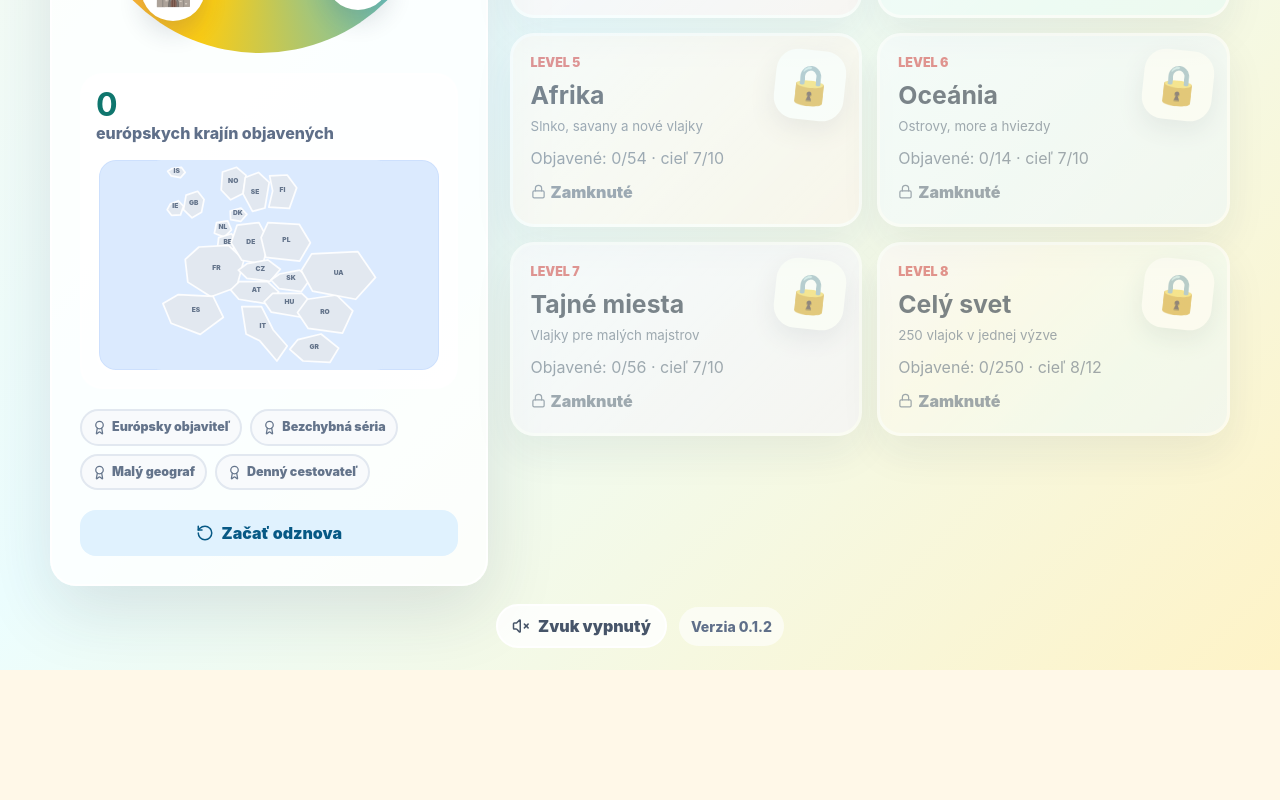
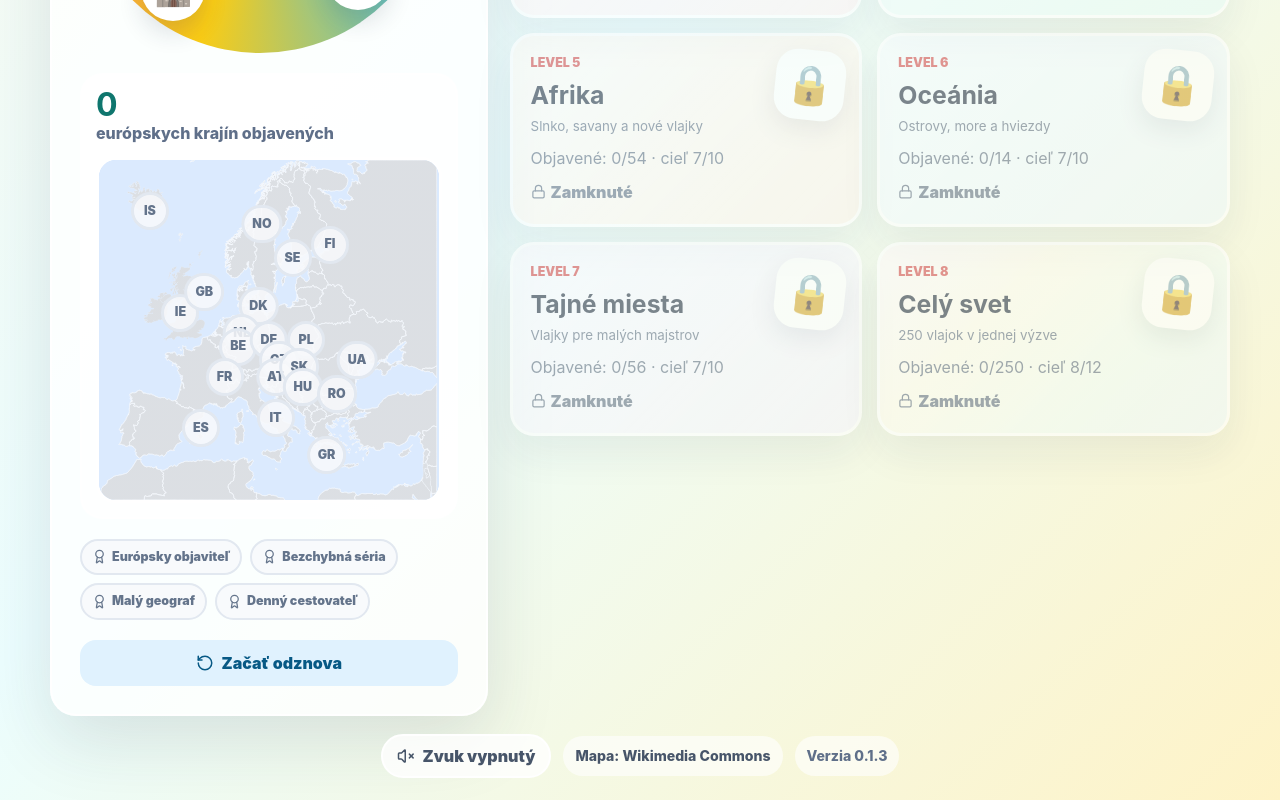
Before and after one commit to oaki/flags, a React (Vite) app: page / in a window 1280 px wide. Shown: the part 996-1796 px from the top of the page. Before the commit the page ends 1666 px from the top, so only its background shows below. Built offline with nearby package versions, Linux system fonts and the light colour scheme.

Commit message:
Use real Europe SVG map

```diff
--- a/package.json
+++ b/package.json
@@ -1,7 +1,7 @@
 {
   "name": "flag-world-kids",
   "private": true,
-  "version": "0.1.2",
+  "version": "0.1.3",
   "type": "module",
   "scripts": {
     "dev": "vite --host 0.0.0.0",
--- a/src/App.tsx
+++ b/src/App.tsx
@@ -25,7 +25,7 @@ import packageInfo from '../package.json';
 import { countries } from './data/countries';
 import { Level, levels, maxLevelId } from './data/levels';
 import { getCountryStory, getKidFact } from './data/countryFacts';
-import { createQuestions, Difficulty, europeMapShapes, GameMode, getFlagPalette, Question } from './game';
+import { createQuestions, Difficulty, europeMapPoints, GameMode, getFlagPalette, Question } from './game';
 import { AnswerRecord, useProgress } from './hooks/useProgress';
 
 type Screen = 'levels' | 'quiz' | 'result' | 'album' | 'parent';
@@ -119,16 +119,16 @@ const EuropeMap = ({ answerCode, answered = false, availableCodes, discoveredSet
   const availableSet = availableCodes ? new Set(availableCodes) : null;
 
   return (
-    <svg className={`europe-map-svg ${variant}`} role="img" viewBox="0 0 1080 980" aria-label="Mapa Európy s krajinami">
-      <rect className="europe-sea" x="0" y="0" width="1080" height="980" rx="36" />
-      {europeMapShapes.map((shape) => {
-        const country = countries.find((item) => item.code === shape.code);
-        const isAvailable = !availableSet || availableSet.has(shape.code);
-        const isCorrect = answered && shape.code === answerCode;
-        const isWrong = answered && selectedCode === shape.code && selectedCode !== answerCode;
-        const isFound = discoveredSet?.has(shape.code);
+    <div className={`europe-real-map ${variant}`} role="img" aria-label="Reálna mapa Európy s krajinami">
+      {europeMapPoints.map((point) => {
+        const country = countries.find((item) => item.code === point.code);
+        const isAvailable = !availableSet || availableSet.has(point.code);
+        const isCorrect = answered && point.code === answerCode;
+        const isWrong = answered && selectedCode === point.code && selectedCode !== answerCode;
+        const isFound = discoveredSet?.has(point.code);
+        const isInteractive = variant === 'quiz' && isAvailable && !answered;
         const className = [
-          'europe-country',
+          'real-map-marker',
           isAvailable ? 'available' : 'muted',
           isFound ? 'found' : '',
           isCorrect ? 'correct' : '',
@@ -138,30 +138,23 @@ const EuropeMap = ({ answerCode, answered = false, availableCodes, discoveredSet
           .join(' ');
 
         return (
-          <g
-            aria-label={country?.name || shape.code}
+          <button
+            aria-label={country?.name || point.code}
             className={className}
-            key={shape.code}
+            disabled={!isInteractive}
+            key={point.code}
             onClick={() => {
-              if (!answered && isAvailable) onPick?.(shape.code);
+              onPick?.(point.code);
             }}
-            onKeyDown={(event) => {
-              if (!answered && isAvailable && (event.key === 'Enter' || event.key === ' ')) {
-                event.preventDefault();
-                onPick?.(shape.code);
-              }
-            }}
-            role={variant === 'quiz' && isAvailable ? 'button' : 'img'}
-            tabIndex={variant === 'quiz' && isAvailable && !answered ? 0 : -1}
+            style={{ left: `${point.x}%`, top: `${point.y}%` }}
+            title={country?.name || point.code}
+            type="button"
           >
-            <path d={shape.d} />
-            <text x={shape.labelX} y={shape.labelY}>
-              {shape.code}
-            </text>
-          </g>
+            {point.code}
+          </button>
         );
       })}
-    </svg>
+    </div>
   );
 };
 
@@ -251,7 +244,7 @@ const App = () => {
   const mapChoiceCodes = useMemo(() => {
     if (!currentQuestion) return [];
     const optionCodes = new Set(currentQuestion.options.map((option) => option.code));
-    return europeMapShapes.filter((shape) => optionCodes.has(shape.code)).map((shape) => shape.code);
+    return europeMapPoints.filter((point) => optionCodes.has(point.code)).map((point) => point.code);
   }, [currentQuestion]);
   const paintChoices = useMemo(() => {
     if (!currentQuestion) return [];
@@ -1133,6 +1126,14 @@ const App = () => {
             </select>
           </label>
         )}
+        <a
+          className="map-credit"
+          href="https://commons.wikimedia.org/wiki/File:Europe-countries-outline-iso-coded-plain.svg"
+          rel="noreferrer"
+          target="_blank"
+        >
+          Mapa: Wikimedia Commons
+        </a>
         <span>Verzia {packageInfo.version}</span>
       </footer>
     </main>
--- a/src/game.ts
+++ b/src/game.ts
@@ -41,35 +41,29 @@ const similarFlagGroups = [
   ['GB', 'AU', 'NZ', 'FJ'],
 ];
 
-export const europeMapShapes = [
-  { code: 'IS', d: 'M88 40 L132 34 L150 58 L128 82 L84 74 L68 52 Z', labelX: 110, labelY: 60 },
-  { code: 'IE', d: 'M80 206 L118 190 L142 216 L128 256 L86 258 L66 232 Z', labelX: 104, labelY: 226 },
-  { code: 'GB', d: 'M154 164 L208 146 L238 184 L226 244 L182 270 L142 232 Z', labelX: 190, labelY: 210 },
-  { code: 'NO', d: 'M324 56 L390 34 L434 72 L420 156 L362 186 L318 140 Z', labelX: 374, labelY: 106 },
-  { code: 'SE', d: 'M430 82 L492 58 L542 104 L522 224 L464 240 L420 158 Z', labelX: 476, labelY: 158 },
-  { code: 'FI', d: 'M544 74 L626 70 L670 130 L636 226 L540 220 L558 144 Z', labelX: 604, labelY: 150 },
-  { code: 'DK', d: 'M360 238 L410 224 L438 254 L410 286 L362 278 Z', labelX: 396, labelY: 256 },
-  { code: 'NL', d: 'M296 292 L348 284 L366 326 L332 360 L286 342 Z', labelX: 326, labelY: 320 },
-  { code: 'BE', d: 'M306 362 L366 344 L396 386 L360 430 L300 414 Z', labelX: 348, labelY: 390 },
-  { code: 'FR', d: 'M214 406 L352 398 L424 466 L390 594 L270 638 L162 570 L150 464 Z', labelX: 296, labelY: 512 },
-  { code: 'ES', d: 'M118 628 L280 636 L328 734 L220 814 L84 762 L46 670 Z', labelX: 200, labelY: 708 },
-  { code: 'DE', d: 'M392 304 L494 292 L542 382 L512 486 L414 468 L364 386 Z', labelX: 456, labelY: 390 },
-  { code: 'PL', d: 'M536 292 L682 300 L734 386 L684 472 L526 454 L504 362 Z', labelX: 622, labelY: 384 },
-  { code: 'CZ', d: 'M438 484 L536 466 L594 510 L546 566 L438 552 L398 514 Z', labelX: 500, labelY: 518 },
-  { code: 'AT', d: 'M402 568 L534 568 L586 616 L536 672 L400 650 L362 606 Z', labelX: 482, labelY: 616 },
-  { code: 'SK', d: 'M590 532 L684 514 L732 558 L692 614 L588 600 L550 560 Z', labelX: 644, labelY: 562 },
-  { code: 'HU', d: 'M558 622 L694 622 L750 676 L692 734 L552 710 L518 662 Z', labelX: 636, labelY: 674 },
-  { code: 'IT', d: 'M414 684 L506 684 L560 792 L626 868 L578 938 L498 844 L434 812 Z', labelX: 512, labelY: 786 },
-  { code: 'RO', d: 'M720 650 L856 630 L932 704 L884 808 L724 786 L674 712 Z', labelX: 802, labelY: 718 },
-  { code: 'GR', d: 'M676 838 L784 812 L866 878 L826 944 L700 938 L638 884 Z', labelX: 752, labelY: 884 },
-  { code: 'UA', d: 'M740 438 L956 428 L1038 548 L946 650 L744 612 L692 516 Z', labelX: 866, labelY: 536 },
-] satisfies { code: string; d: string; labelX: number; labelY: number }[];
-
-export const europeMapPoints = europeMapShapes.map((shape) => ({
-  code: shape.code,
-  x: (shape.labelX / 1080) * 100,
-  y: (shape.labelY / 980) * 100,
-}));
+export const europeMapPoints = [
+  { code: 'IS', x: 15, y: 15 },
+  { code: 'IE', x: 24, y: 45 },
+  { code: 'GB', x: 31, y: 39 },
+  { code: 'NO', x: 48, y: 19 },
+  { code: 'SE', x: 57, y: 29 },
+  { code: 'FI', x: 68, y: 25 },
+  { code: 'DK', x: 47, y: 43 },
+  { code: 'NL', x: 42, y: 51 },
+  { code: 'BE', x: 41, y: 55 },
+  { code: 'FR', x: 37, y: 64 },
+  { code: 'ES', x: 30, y: 79 },
+  { code: 'DE', x: 50, y: 53 },
+  { code: 'PL', x: 61, y: 53 },
+  { code: 'CZ', x: 53, y: 59 },
+  { code: 'AT', x: 52, y: 64 },
+  { code: 'SK', x: 59, y: 61 },
+  { code: 'HU', x: 60, y: 67 },
+  { code: 'IT', x: 52, y: 76 },
+  { code: 'RO', x: 70, y: 69 },
+  { code: 'GR', x: 67, y: 87 },
+  { code: 'UA', x: 76, y: 59 },
+] satisfies { code: string; x: number; y: number }[];
 
 const flagPalettes: Record<string, FlagPalette> = {
   SK: { orientation: 'horizontal', colors: ['#ffffff', '#1d4ed8', '#dc2626'], labels: ['biela', 'modrá', 'červená'] },
--- a/src/styles.css
+++ b/src/styles.css
@@ -498,7 +498,7 @@ h1 {
 }
 
 .mini-europe-map {
-  aspect-ratio: 16 / 10;
+  aspect-ratio: 1;
   background: #dbeafe;
   border: 3px solid #ffffff;
   border-radius: 20px;
@@ -508,92 +508,83 @@ h1 {
   position: relative;
 }
 
-.europe-map-svg {
-  display: block;
+.europe-real-map {
+  background:
+    linear-gradient(rgba(219, 234, 254, 0.22), rgba(219, 234, 254, 0.22)),
+    url("/europe-countries-outline-iso-coded-plain.svg") center / contain no-repeat,
+    #dbeafe;
   height: 100%;
   min-height: inherit;
+  position: relative;
   width: 100%;
 }
 
-.europe-sea {
-  fill: #dbeafe;
-}
-
-.europe-country path {
-  fill: #bbf7d0;
-  stroke: rgba(255, 255, 255, 0.92);
-  stroke-linejoin: round;
-  stroke-width: 8;
+.real-map-marker {
+  align-items: center;
+  background: rgba(255, 255, 255, 0.94);
+  border: 3px solid #bfdbfe;
+  border-radius: 999px;
+  box-shadow: 0 10px 18px rgba(36, 48, 71, 0.16);
+  color: #1d4ed8;
+  cursor: default;
+  display: inline-flex;
+  font-size: 0.78rem;
+  font-weight: 950;
+  height: 38px;
+  justify-content: center;
+  min-width: 38px;
+  padding: 0 8px;
+  position: absolute;
+  transform: translate(-50%, -50%);
   transition:
-    fill 160ms ease,
-    stroke 160ms ease,
-    filter 160ms ease,
-    opacity 160ms ease;
-}
-
-.europe-country text {
-  fill: #1f3d5a;
-  font-size: 31px;
-  font-weight: 950;
-  pointer-events: none;
-  text-anchor: middle;
-}
-
-.europe-map-svg.overview .europe-country:not(.found) path {
-  fill: #e2e8f0;
-}
-
-.europe-map-svg.overview .europe-country:not(.found) text {
-  fill: #64748b;
-}
-
-.europe-country.found path {
-  fill: #86efac;
-  stroke: #22c55e;
-}
-
-.europe-country.found text {
-  fill: #166534;
-}
-
-.europe-map-svg.quiz .europe-country.available {
+    background-color 160ms ease,
+    border-color 160ms ease,
+    box-shadow 160ms ease,
+    opacity 160ms ease,
+    transform 160ms ease;
+}
+
+.real-map-marker:disabled {
+  -webkit-text-fill-color: currentColor;
+  opacity: 1;
+}
+
+.europe-real-map.quiz .real-map-marker.available:not(:disabled) {
   cursor: pointer;
 }
 
-.europe-map-svg.quiz .europe-country.available path {
-  fill: #ffffff;
-  filter: drop-shadow(0 10px 14px rgba(36, 48, 71, 0.14));
-  stroke: #bfdbfe;
-}
-
-.europe-map-svg.quiz .europe-country.available text {
-  fill: #1d4ed8;
-}
-
-.europe-map-svg.quiz .europe-country.muted {
-  opacity: 0.55;
-}
-
-.europe-map-svg.quiz .europe-country.muted path {
-  fill: #bbf7d0;
-}
-
-.europe-map-svg.quiz .europe-country.correct path {
-  fill: #dcfce7;
-  stroke: #22c55e;
-}
-
-.europe-map-svg.quiz .europe-country.correct text {
-  fill: #166534;
-}
-
-.europe-map-svg.quiz .europe-country.wrong path {
-  fill: #fee2e2;
-  stroke: #ef4444;
-}
-
-.europe-map-svg.quiz .europe-country.wrong text {
-  fill: #991b1b;
+.europe-real-map.quiz .real-map-marker.available:not(:disabled):hover {
+  box-shadow: 0 15px 24px rgba(29, 78, 216, 0.24);
+  transform: translate(-50%, -50%) scale(1.08);
+}
+
+.europe-real-map.quiz .real-map-marker.muted {
+  opacity: 0.35;
+}
+
+.europe-real-map.overview .real-map-marker:not(.found) {
+  background: rgba(248, 250, 252, 0.86);
+  border-color: #e2e8f0;
+  box-shadow: none;
+  color: #64748b;
+}
+
+.real-map-marker.found {
+  background: #dcfce7;
+  border-color: #22c55e;
+  color: #166534;
+}
+
+.real-map-marker.correct {
+  background: #dcfce7;
+  border-color: #22c55e;
+  color: #166534;
+}
+
+.real-map-marker.wrong {
+  background: #fee2e2;
+  border-color: #ef4444;
+  color: #991b1b;
 }
 
 .trail-card.current {
@@ -927,14 +918,16 @@ h1 {
 }
 
 .find-map {
-  aspect-ratio: 16 / 9;
+  aspect-ratio: 1;
   background: #dbeafe;
   border: 5px solid #ffffff;
   border-radius: 24px;
   box-shadow: 0 18px 42px rgba(36, 48, 71, 0.12);
+  margin: 0 auto;
   min-height: 360px;
   overflow: hidden;
   position: relative;
+  width: min(100%, 760px);
 }
 
 .paint-canvas {
@@ -1427,6 +1420,20 @@ h1 {
   padding: 9px 12px;
 }
 
+.map-credit {
+  background: rgba(255, 255, 255, 0.62);
+  border-radius: 999px;
+  color: #475569;
+  font-size: 0.88rem;
+  font-weight: 850;
+  padding: 9px 12px;
+  text-decoration: none;
+}
+
+.map-credit:hover {
+  color: #1d4ed8;
+}
+
 @media (max-width: 960px) {
   .topbar,
   .level-layout,
```
Also changed, not shown: public/europe-countries-outline-iso-coded-plain.svg (added), 1 other file (tests, documents, lock files or other folders).
